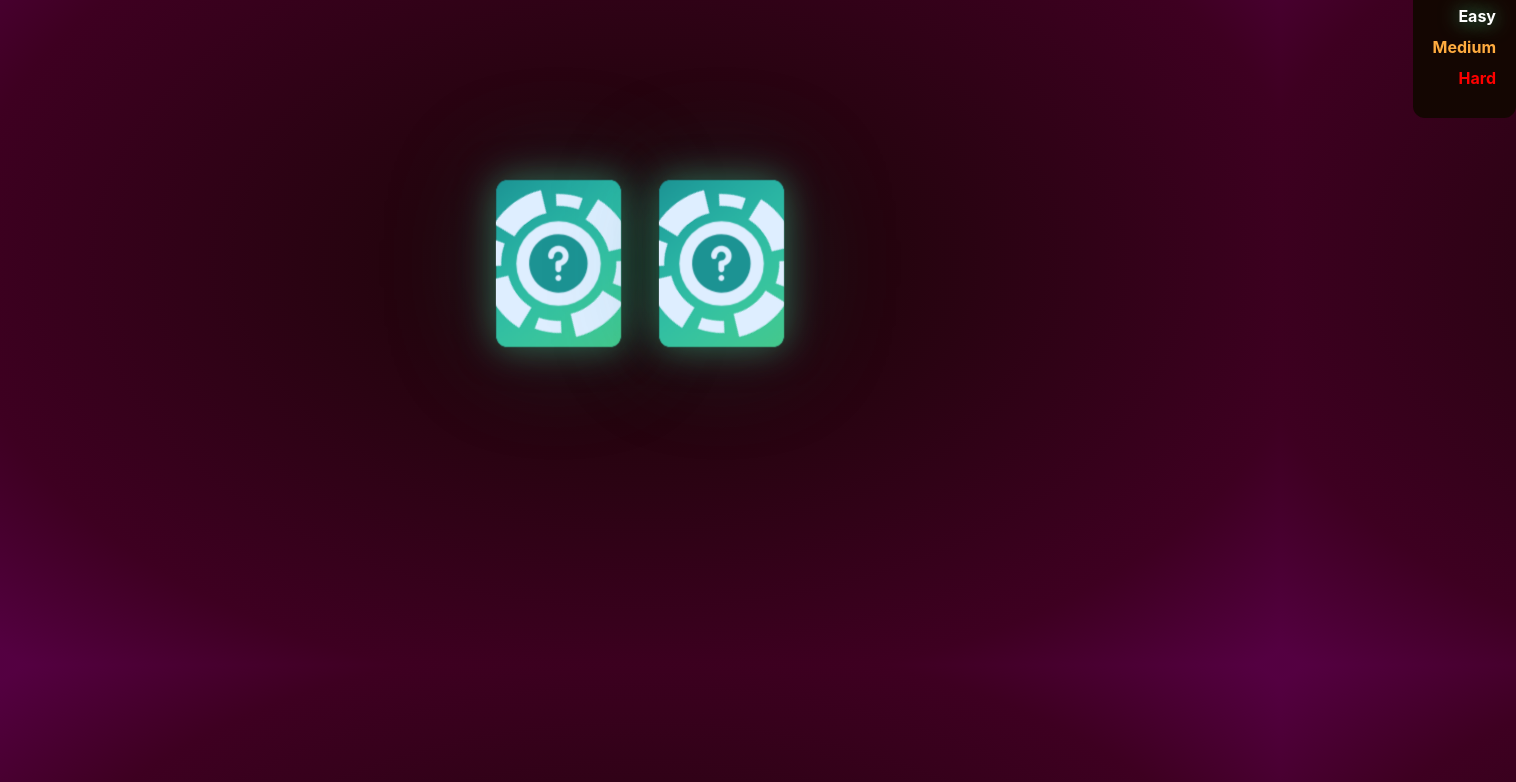
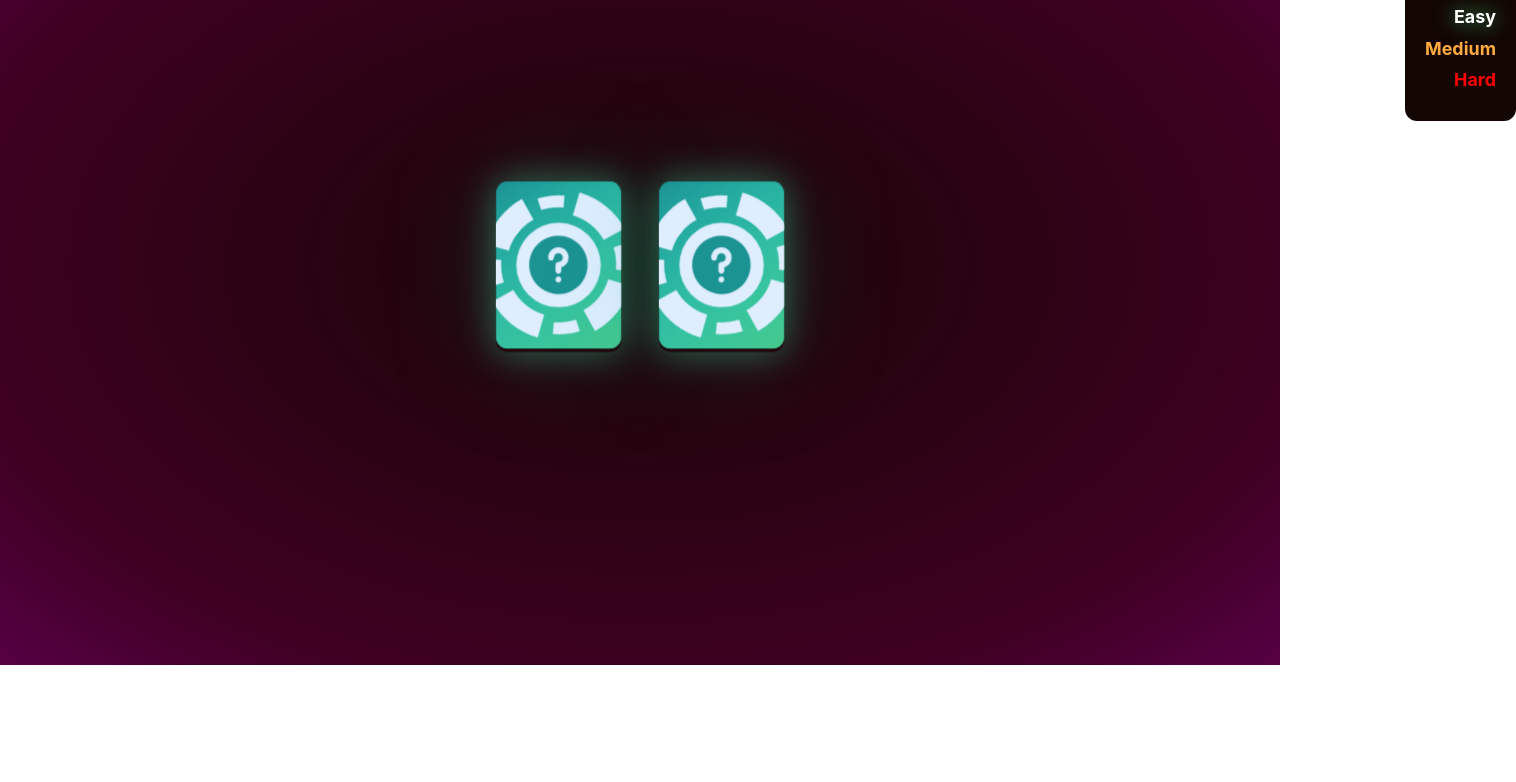
Before and after one commit to Noel789/GambleCard, a plain HTML site: page index.html in a window 1280 px wide. Shown: the part 135-917 px from the top of the page, 1516 px wide, since content can reach past the window. After the commit the page ends 800 px from the top, so only its background shows below. Drawn offline with Linux system fonts and the light colour scheme.

Commit message:
fix overflow and optimize card

```diff
--- a/index.html
+++ b/index.html
@@ -36,7 +36,7 @@
     </div>
 
     <!----------------------------- restart button ----------------------------->
-    <button type="button" id="reset" class="button" onclick="if(is_won){reset(); play(sound.click)}"> <p> restart </p> </button>
+    <button type="button" id="reset" class="button" onclick="if(is_won){new Promise( () => {reset(); play(sound.click)})}"> <p> restart </p> </button>
 
 </body>
 
--- a/style.css
+++ b/style.css
@@ -14,24 +14,27 @@
     z-index: 1;
 }
 
+html{
+    position: fixed;
+    height: 100%;
+    overflow: hidden;
+}
+
 body{
     background: radial-gradient(69.34% 69.34% at 50% 50%, #170604 0%, #3E0021 77%, #540041 100%);
-    height: 100vh;
+
     width: 100vw;
+    height: 100%;
+    overflow-y: auto;
+    overflow-x: hidden;
+    -webkit-overflow-scrolling: touch;
+
     margin: 0px;
     padding: 0px;
 
     display: flex;
     flex-direction: row;
     justify-content: space-between;
-
-    overflow: hidden;
-
-}
-
-@keyframes background_win {
-    0%, 100% {opacity: 0;}
-    25% {opacity: 1;}
 }
 
 
@@ -91,6 +94,7 @@
 }
 
 .card.coin.won > svg{
+    animation: won_animation 2s linear;
 
     transition: 0.6s ease-in-out;
     transform: scale(1.2, 1.2) !important;
@@ -145,7 +149,6 @@
 }
 
 
-
 /*-------------------- setting --------------------*/
 #setting_container{
     margin: 3vmax;
@@ -171,7 +174,7 @@
     margin: 2.5vmin;
 
     text-align: end;
-    font: 800 1vmin/2.5vmin 'Inter', sans-serif;;
+    font: 800 0.7vmax/1.5vmax 'Inter', sans-serif;;
 
     transition: 0.5s ease-in-out;
     position: absolute;
--- a/system.js
+++ b/system.js
@@ -32,67 +32,33 @@
 
 // --------------------------------------- card function --------------------------------------- //
 function create_card(type){
+
     let card = document.createElement("svg")
+    let card_back = document.createElement("svg")
+    let card_main = document.createElement("svg")
 
-    // generate card by type
-    switch (type) {
-        case "back":
+    card.appendChild(card_back)
+    card.appendChild(card_main)
 
-            card.setAttribute("id", "card_back"); card.setAttribute("class", "card back")
+    // setup card
+    new Promise(() =>{
 
-            // async for scale animation
-            new Promise(() => {
-                // do
         card.style.transform = 'scale(0,1)'
-                card.innerHTML = card_svg.back
 
-                // then
-                setTimeout(() => {
+        setTimeout(()=>{
+            card_back.innerHTML = card_svg.back
+            card_main.innerHTML = card_svg[type]
+
             card.style.transform = 'scale(1,1)'
+
         }, card_animation_timer)
     })
 
-        break;
+    card.setAttribute("id", `card_${type}`); card.setAttribute("class", "card back")
 
-        case "coin":
-
-            card.setAttribute("id", "card_coin"); card.setAttribute("class", "card back")
-
-            // async for scale animation
-            new Promise(() => {
-                // do
-                card.style.transform = 'scale(0,1)'
-                card.innerHTML = card_svg.back
-
-                // then
-                setTimeout(() => {
-                    card.style.transform = 'scale(1,1)'
-                }, card_animation_timer)
-            })
-
-        break;
-
-        case "death":
-
-            card.setAttribute("id", "card_death"); card.setAttribute("class", "card back")
-
-            // async for scale animation
-            new Promise(() => {
-                // do
-                card.style.transform = 'scale(0,1)'
-                card.innerHTML = card_svg.back
-
-                // then
-                setTimeout(() => {
-                    card.style.transform = 'scale(1,1)'
-                }, card_animation_timer)
-            })
-
-        break;
-
-        default:
-            break;
-    }
+    card.style.width = "166px"; card.style.height = "222px"
+    card_back.style.position = "absolute"
+    card_main.style.position = "absolute"; card_main.style.display = "none"
 
     card.setAttribute("onclick", "if(!is_won) flip(this);")
     card.setAttribute("onmouseenter", "if(!is_won) play(sound.hover)")
@@ -151,24 +117,33 @@
 
             switch (type) {
                 case "back":
-                        card.innerHTML = card_svg.back
+                    //card.innerHTML = card_svg.back
                     card.classList.replace("coin", "back")
                     card.classList.replace("death", "back")
                     //card.setAttribute("id", "card_back")
+
+                    card.children[0].style.display = "block"
+                    card.children[1].style.display = "none"
                 break;
 
                 case "coin":
-                        card.innerHTML = card_svg.coin
+                    //card.innerHTML = card_svg.coin
                     card.classList.replace("back", "coin")
                     card.classList.replace("death", "coin")
                     //card.setAttribute("id", "card_coin")
+
+                    card.children[1].style.display = "block"
+                    card.children[0].style.display = "none"
                 break;
 
                 case "death":
-                        card.innerHTML = card_svg.death
+                    //card.innerHTML = card_svg.death
                     card.classList.replace("back", "death")
                     card.classList.replace("coin", "death")
                     //card.setAttribute("id", "card_death")
+
+                    card.children[1].style.display = "block"
+                    card.children[0].style.display = "none"
                 break;
 
                 default:
```
Lines whose indentation alone changed are shown as unchanged.
